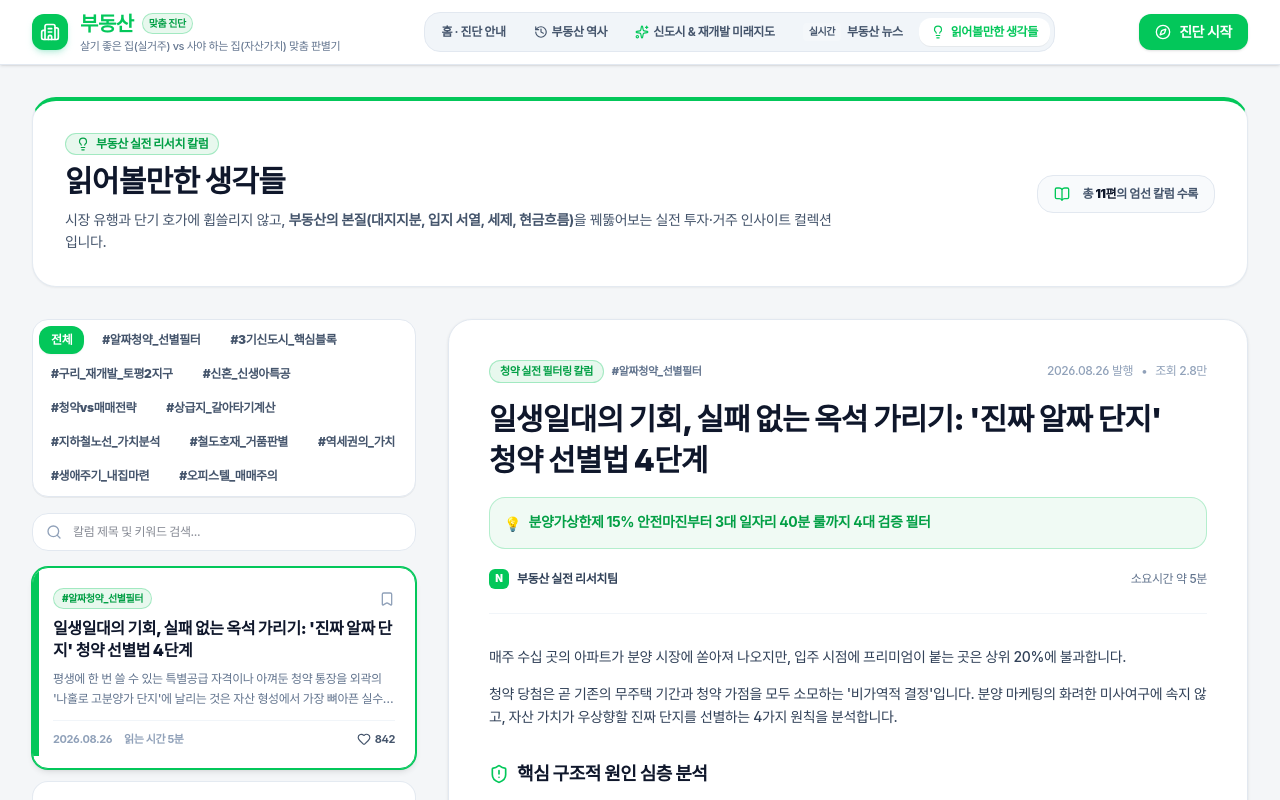
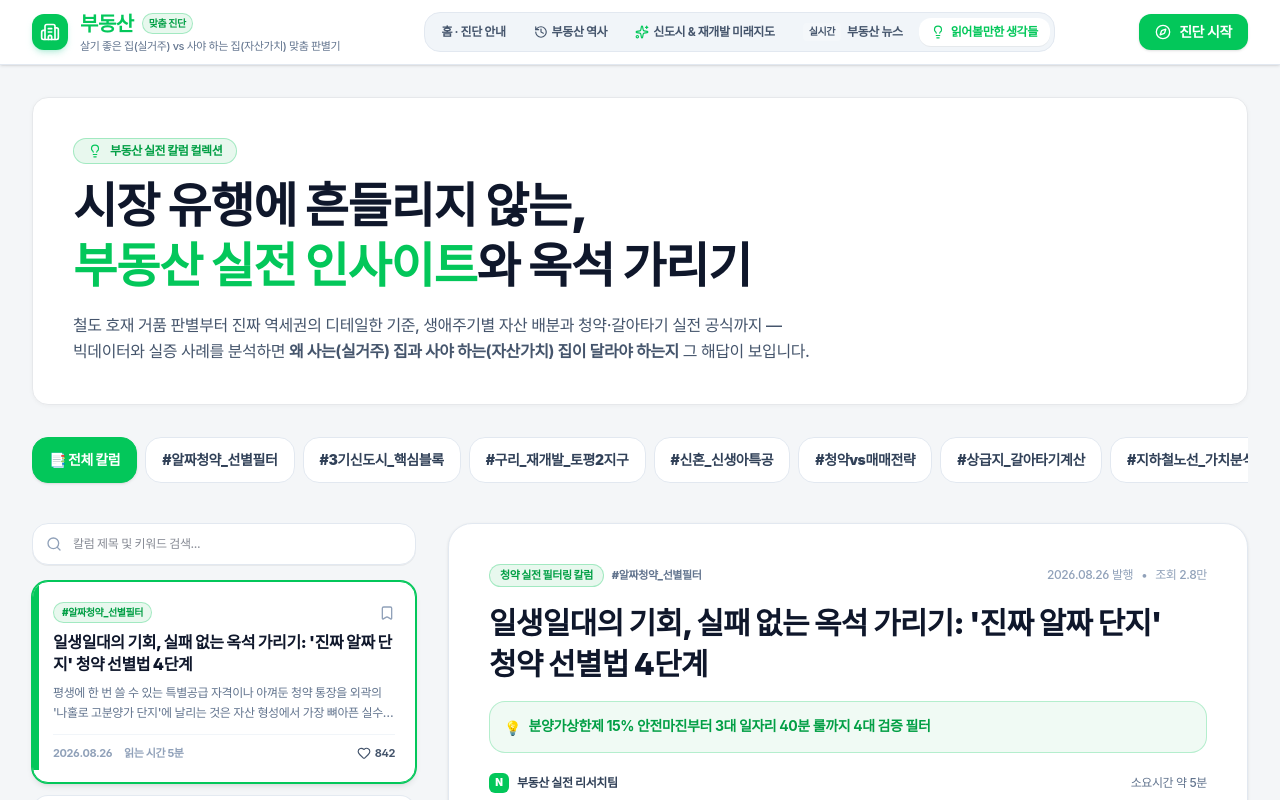
Before and after one commit to alstjrdlek75-lab/realestate, a React (Vite) app: page / in a window 1280 px wide. Both pictures are taken after a click on the button "읽어볼만한 생각들". Shown: the top 800 px of the page. Built offline with nearby package versions, Linux system fonts and the light colour scheme; the HTML template or start-up script is replaced by a standard one; a web font is replaced by a local one.

Commit message:
style: Harmonize '읽어볼만한 생각들' header and navigation tabs with the clean Naver card aesthetic of the History tab

```diff
--- a/src/components/MyThoughts.tsx
+++ b/src/components/MyThoughts.tsx
@@ -59,55 +59,51 @@ export const MyThoughts: React.FC = () => {
   const allTags = ['전체', ...Array.from(new Set(THOUGHT_ARTICLES.map(a => a.tag)))];
 
   return (
-    <div className="max-w-7xl mx-auto px-4 sm:px-6 lg:px-8 py-6 sm:py-8 animate-fadeIn space-y-6 sm:space-y-8">
+    <div className="max-w-7xl mx-auto px-4 sm:px-6 lg:px-8 py-8 space-y-8 animate-fadeIn">
 
-      {/* Top Banner Header (Naver Land Signature Clean Style) */}
-      <div className="bg-white rounded-3xl border border-slate-200/90 shadow-xs p-6 sm:p-8 relative overflow-hidden border-t-4 border-t-[#03c75a]">
-        <div className="flex flex-col md:flex-row md:items-center justify-between gap-4">
-          <div className="space-y-2 max-w-3xl">
-            <div className="inline-flex items-center gap-1.5 px-2.5 py-0.5 rounded-full bg-[#e8f8ee] text-[#029f45] border border-[#03c75a]/30 text-xs font-black">
-              <Lightbulb className="w-3.5 h-3.5" />
-              <span>부동산 실전 리서치 칼럼</span>
-            </div>
-            <h1 className="text-2xl sm:text-3xl font-black tracking-tight text-slate-900 leading-tight">
-              읽어볼만한 생각들
-            </h1>
-            <p className="text-xs sm:text-sm text-slate-600 leading-relaxed font-medium">
-              시장 유행과 단기 호가에 휩쓸리지 않고, <strong>부동산의 본질(대지지분, 입지 서열, 세제, 현금흐름)</strong>을 꿰뚫어보는 실전 투자·거주 인사이트 컬렉션입니다.
-            </p>
+      {/* Clean & High-Contrast Header Banner (Naver Real Estate History Style) */}
+      <div className="naver-card p-6 sm:p-10 bg-white border border-slate-200 shadow-sm rounded-3xl relative overflow-hidden">
+        <div className="max-w-3xl">
+          <div className="inline-flex items-center gap-2 px-3.5 py-1 rounded-full bg-[#e8f8ee] text-[#029f45] border border-[#03c75a]/30 text-xs font-black mb-3">
+            <Lightbulb className="w-3.5 h-3.5 text-[#03c75a]" />
+            <span>부동산 실전 칼럼 컬렉션</span>
           </div>
 
-          <div className="flex items-center gap-3 self-start md:self-auto bg-slate-50 px-4 py-2.5 rounded-2xl border border-slate-200 text-xs text-slate-600 font-bold">
-            <BookOpen className="w-4 h-4 text-[#03c75a]" />
-            <span>총 <strong className="text-slate-900">{THOUGHT_ARTICLES.length}편</strong>의 엄선 칼럼 수록</span>
-          </div>
+          <h1 className="text-2xl sm:text-4xl lg:text-5xl font-black text-slate-900 tracking-tight leading-tight">
+            시장 유행에 흔들리지 않는, <br />
+            <span className="text-[#03c75a]">부동산 실전 인사이트</span>와 옥석 가리기
+          </h1>
+
+          <p className="text-slate-600 text-sm sm:text-base mt-4 leading-relaxed font-medium">
+            철도 호재 거품 판별부터 진짜 역세권의 디테일한 기준, 생애주기별 자산 배분과 청약·갈아타기 실전 공식까지 — <br className="hidden sm:inline" />
+            빅데이터와 실증 사례를 분석하면 <strong>왜 사는(실거주) 집과 사야 하는(자산가치) 집이 달라야 하는지</strong> 그 해답이 보입니다.
+          </p>
         </div>
+      </div>
+
+      {/* Navigation Sub-Tabs (Clean Naver Tab Style) */}
+      <div className="flex items-center gap-2 overflow-x-auto pb-2 scrollbar-none text-xs sm:text-sm">
+        {allTags.map(tag => (
+          <button
+            key={tag}
+            onClick={() => setSelectedTag(tag)}
+            className={`px-4 py-3 rounded-2xl whitespace-nowrap font-black transition flex items-center gap-1.5 cursor-pointer border ${
+              selectedTag === tag
+                ? 'bg-[#03c75a] text-white border-[#03c75a] shadow-sm'
+                : 'bg-white text-slate-700 hover:text-slate-900 hover:bg-slate-50 border-slate-200'
+            }`}
+          >
+            <span>{tag === '전체' ? '📑 전체 칼럼' : tag}</span>
+          </button>
+        ))}
       </div>
 
       {/* Main Two-Column Layout */}
       <div className="grid grid-cols-1 lg:grid-cols-12 gap-6 sm:gap-8">
 
-        {/* Left Column: Article List & Filter (4 Cols) */}
+        {/* Left Column: Article List & Search (4 Cols) */}
         <div className="lg:col-span-4 space-y-4">
-
-          {/* Tag Filter Pills */}
-          <div className="flex flex-wrap gap-1.5 p-1.5 bg-white rounded-2xl border border-slate-200 shadow-2xs">
-            {allTags.map(tag => (
-              <button
-                key={tag}
-                onClick={() => setSelectedTag(tag)}
-                className={`px-3 py-1.5 rounded-xl text-xs font-black transition cursor-pointer ${
-                  selectedTag === tag
-                    ? 'bg-[#03c75a] text-white shadow-xs'
-                    : 'text-slate-600 hover:bg-slate-100'
-                }`}
-              >
-                {tag}
-              </button>
-            ))}
-          </div>
-
-          {/* Search Box (Naver Style) */}
+          {/* Search Box */}
           <div className="relative">
             <Search className="w-4 h-4 text-slate-400 absolute left-3.5 top-1/2 -translate-y-1/2" />
             <input
@@ -115,7 +111,7 @@ export const MyThoughts: React.FC = () => {
               value={searchQuery}
               onChange={e => setSearchQuery(e.target.value)}
               placeholder="칼럼 제목 및 키워드 검색..."
-              className="w-full pl-10 pr-4 py-2.5 rounded-2xl bg-white border border-slate-200 text-xs focus:outline-hidden focus:border-[#03c75a] focus:ring-2 focus:ring-[#03c75a]/20 font-medium"
+              className="w-full pl-10 pr-4 py-3 rounded-2xl bg-white border border-slate-200 text-xs focus:outline-hidden focus:border-[#03c75a] focus:ring-2 focus:ring-[#03c75a]/20 font-medium shadow-2xs"
             />
           </div>
 
```
